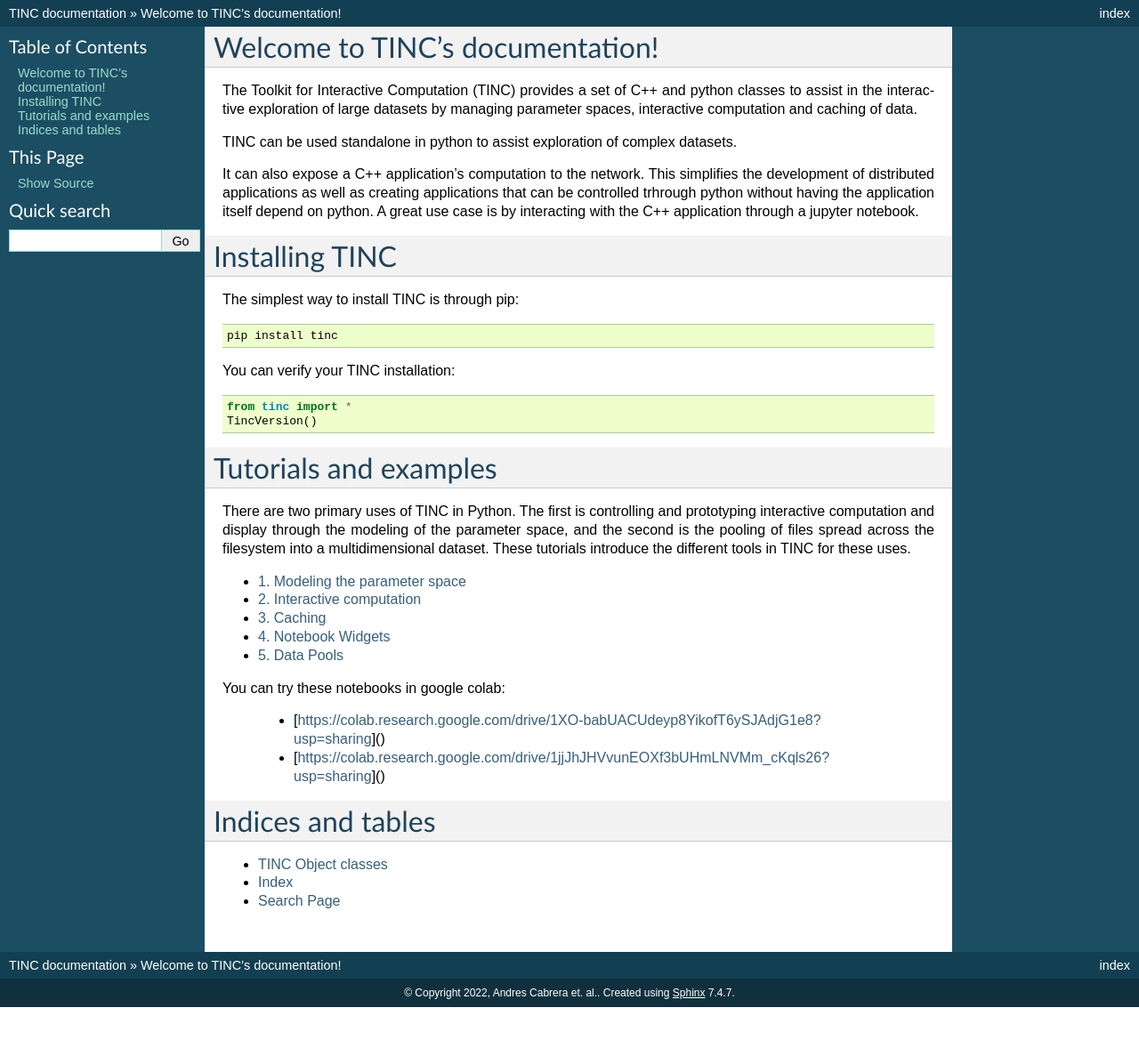
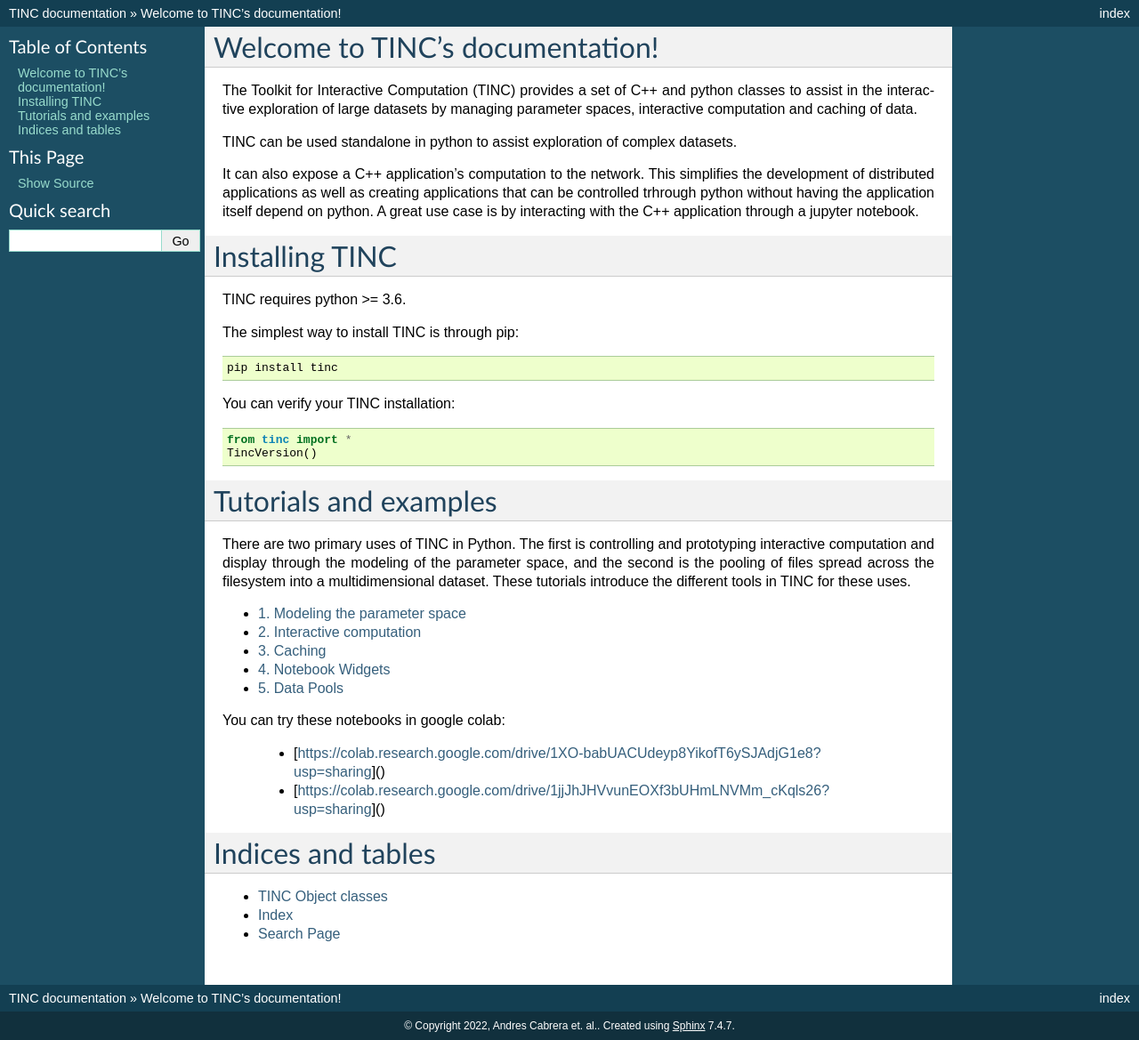
Before and after one commit to AlloSphere-Research-Group/tinc-python, a Sphinx documentation site: the page built from docs/source/index.rst, in a window 1280 px wide. Shown: the whole page at 89% size. Built offline with Sphinx 7.4.7, drawn with Linux system fonts in a browser that asks for light colours; before the commit the page ends 1132 px from its top, so only the background shows below that.

Commit message:
Added note on minimum python requirement.

```diff
--- a/docs/source/index.rst
+++ b/docs/source/index.rst
@@ -19,6 +19,8 @@ It can also expose a C++ application's computation to the network. This simplifi
 Installing TINC
 ===============
 
+TINC requires python >= 3.6.
+
 The simplest way to install TINC is through pip::
 
     pip install tinc
@@ -27,7 +29,6 @@ You can verify your TINC installation::
 
     from tinc import *
     TincVersion()
-
 
 Tutorials and examples
 ======================
```
